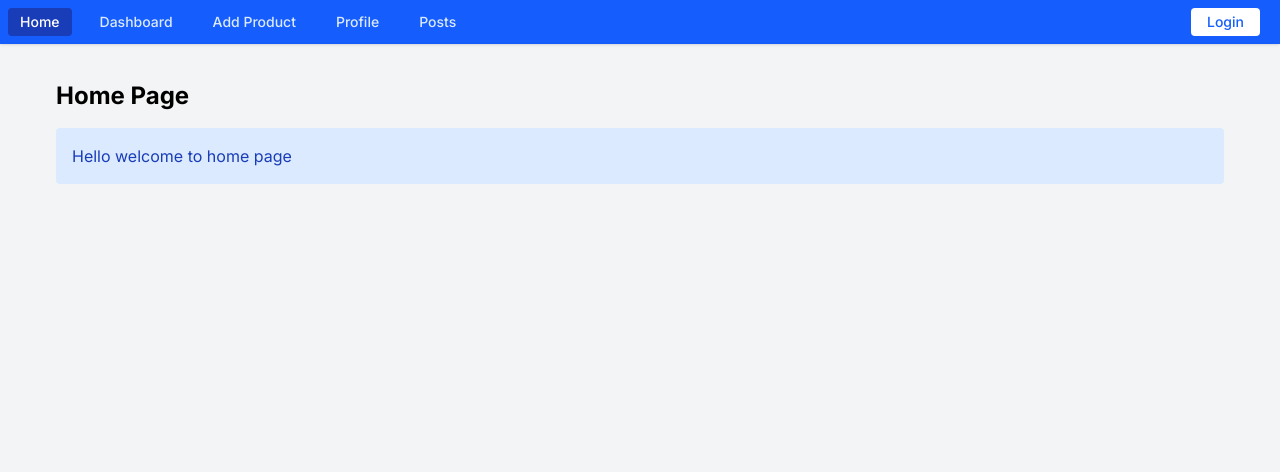
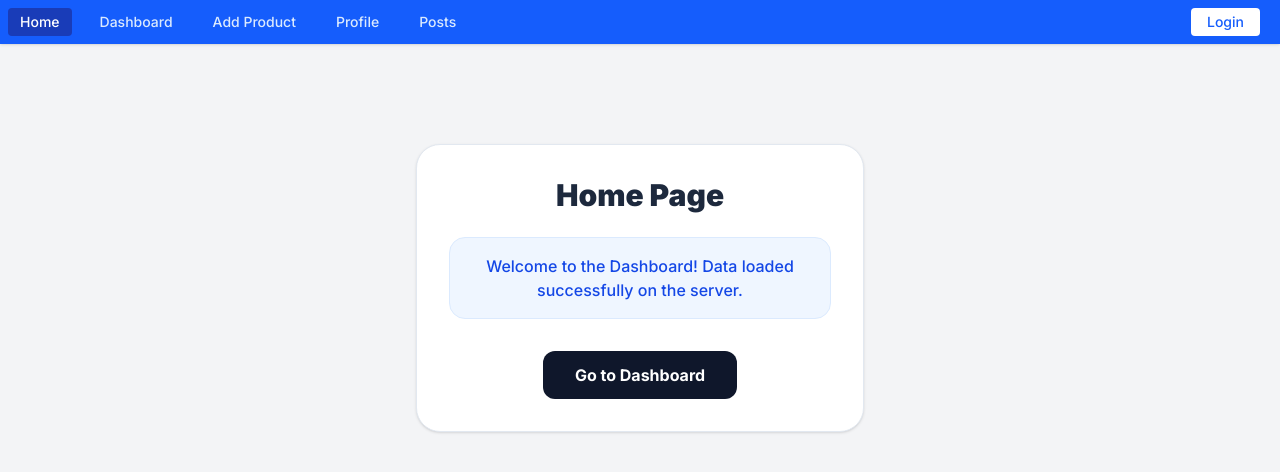
Before and after one commit to PawanNeupan/Next.js-Fundamentals-Full-Stack-Routes, a Next.js app: page / in a window 1280 px wide. Shown: the top 472 px of the page. Built offline with nearby package versions, Linux system fonts and the light colour scheme; no server answers.

Commit message:
friday 4th commit

```diff
--- a/app/page.tsx
+++ b/app/page.tsx
@@ -1,25 +1,40 @@
 import Link from "next/link"
 
+// This is the logic that used to be inside your /api/hello/route.ts
+// Moving it to a function allows us to call it directly on the server.
+async function getHelloData() {
+  // In a real app, you might fetch from Supabase here
+  return {
+    message: "Welcome to the Dashboard! Data loaded successfully on the server."
+  };
+}
+
 export default async function HomePage() {
-  // 1. Fetch from your internal API
-  // Note: Localhost:3000 is required for server-side fetch
-  const res = await fetch("http://localhost:3000/api/hello", {
-    cache: "no-store", // Ensures you get fresh data
-  });
-
-  if (!res.ok) {
-    return <div>Error loading message</div>;
-  }
-
-  const data = await res.json();
+  // Instead of fetch("http://localhost:3000..."), call the function directly
+  // This avoids the ECONNREFUSED error on Vercel.
+  const data = await getHelloData();
 
   return (
-    <div className="p-8">
-      <h1 className="text-2xl font-bold">Home Page</h1>
-      {/* 2. Display the JSON message */}
-      <p className="mt-4 p-4 bg-blue-100 rounded text-blue-800">
-        {data.message}
-      </p>
+    <div className="flex flex-col items-center justify-center min-h-[60vh] p-8 text-center">
+      <div className="max-w-md w-full bg-white p-8 rounded-3xl shadow-sm border border-slate-200">
+        <h1 className="text-3xl font-black text-slate-800">Home Page</h1>
+
+        {/* Display the message safely */}
+        <div className="mt-6 p-4 bg-blue-50 rounded-2xl border border-blue-100">
+          <p className="text-blue-700 font-medium">
+            {data.message}
+          </p>
+        </div>
+
+        <div className="mt-8">
+          <Link
+            href="/dashboard"
+            className="inline-block bg-slate-900 text-white px-8 py-3 rounded-xl font-bold hover:bg-slate-800 transition-colors"
+          >
+            Go to Dashboard
+          </Link>
+        </div>
+      </div>
     </div>
   );
 }
```
